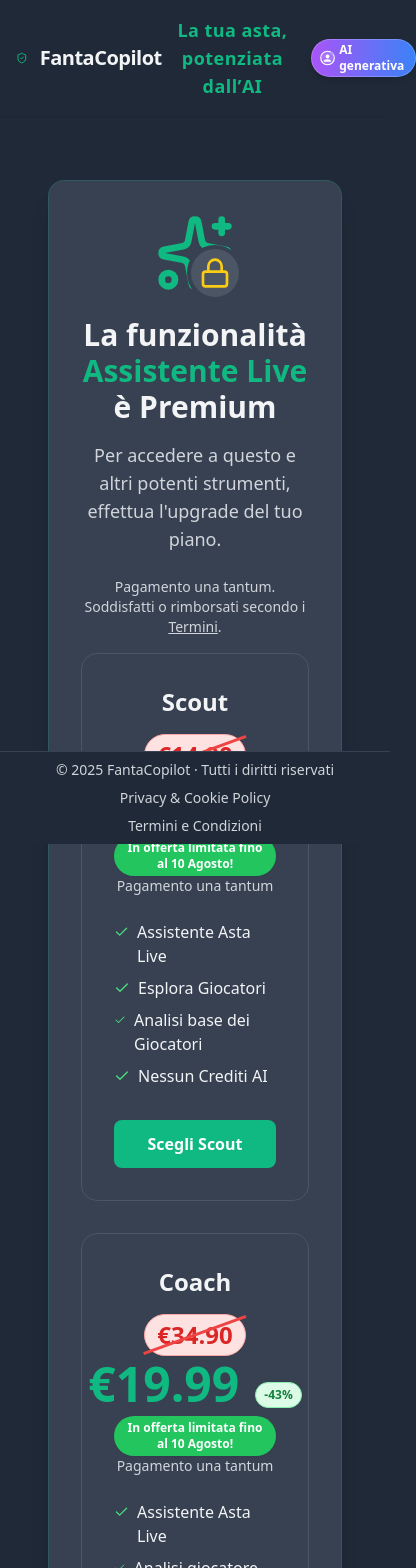
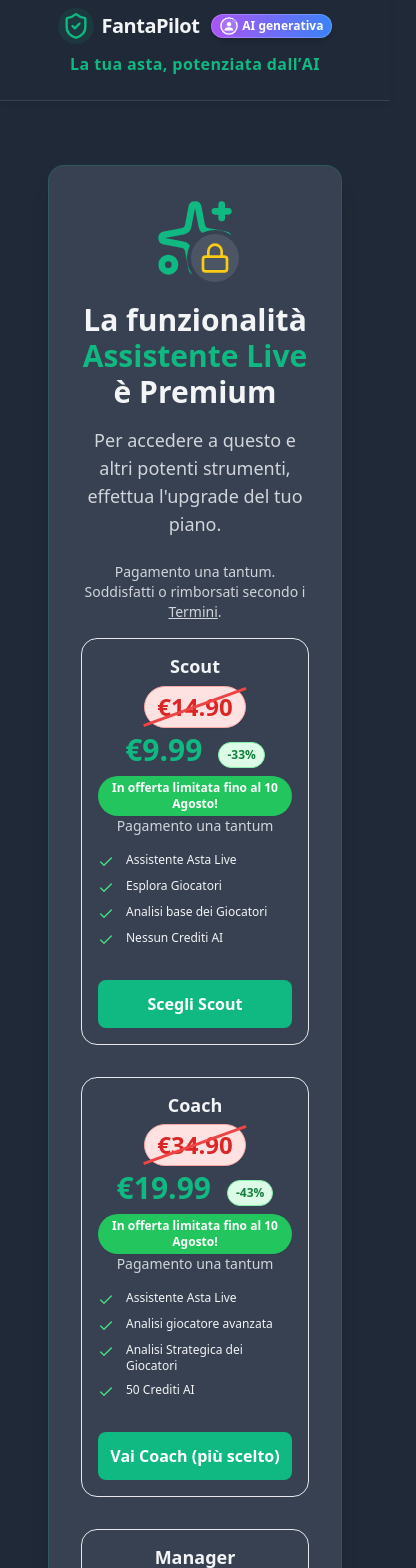
Before and after one commit to daniele21/fantacalcio_copilot, a React (Vite) app in the folder frontend/: page /auction in a window 390 px wide. Shown: the top 1568 px of the page, 416 px wide, since content can reach past the window. Built offline with nearby package versions, Linux system fonts and the light colour scheme; no server answers.

Commit message:
home responsive

```diff
--- a/frontend/App.tsx
+++ b/frontend/App.tsx
@@ -1,3 +1,4 @@
+// ...existing code...
 import React, { useState, useEffect, useCallback, useRef } from 'react';
 import { BrowserRouter, Routes, Route, Navigate } from 'react-router-dom';
 import { HomePage } from './components/HomePage';
@@ -16,8 +17,6 @@
 import { AIGenerativeBadge } from './components/shared/AIGenerativeBadge';
 import PrivacyPage from './components/PrivacyPage';
 import { CookieProvider } from './services/CookieContext';
-import { CookieBanner } from './components/CookieBanner';
-import { base_url } from './services/api';
 import Footer from './components/Footer';
 import TermsPage from './components/TermsPage';
 
@@ -29,6 +28,29 @@
 };
 
 const App: React.FC = () => {
+    // State for mobile header visibility
+    const [showHeader, setShowHeader] = useState(true);
+    const lastScrollY = useRef(0);
+
+    // Hide header on scroll down, show on scroll up (mobile only)
+    useEffect(() => {
+        const handleScroll = () => {
+            if (window.innerWidth >= 768) {
+                setShowHeader(true);
+                return;
+            }
+            const currentScrollY = window.scrollY;
+            if (currentScrollY > lastScrollY.current && currentScrollY > 40) {
+                setShowHeader(false); // scrolling down
+            } else {
+                setShowHeader(true); // scrolling up
+            }
+            lastScrollY.current = currentScrollY;
+        };
+        window.addEventListener('scroll', handleScroll);
+        return () => window.removeEventListener('scroll', handleScroll);
+    }, []);
+
     const { isLoggedIn, idToken, profile, handleSignOut, isGoogleAuthReady } = useAuth();
     const { fetchPlayers } = usePlayerApi();
     const [view, setView] = useState<'home' | 'app'>('home');
@@ -227,34 +249,43 @@
           <BrowserRouter>
             <div>
                                 {/* Header - always visible */}
-                <header className="bg-base-100 shadow-sm sticky top-0 z-40">
-                  <div className="container mx-auto px-4 sm:px-6 lg:px-8 py-4 flex items-center justify-between">
-                    <div className="flex items-center gap-3">
+                                                <header
+                                                    className={`bg-base-100 sticky top-0 z-40 w-full shadow-[0_2px_8px_0_rgba(0,0,0,0.04)] border-b border-base-200 transition-transform duration-300 ${showHeader ? 'translate-y-0' : '-translate-y-full'}`}
+                                                    style={{ willChange: 'transform' }}
+                                                >
+                                        <div className="container mx-auto px-2 xs:px-4 sm:px-6 lg:px-8 py-2 sm:py-3 flex flex-col sm:flex-row items-center sm:items-stretch gap-2 sm:gap-0 w-full">
+                                            {/* Logo and tagline (always centered) */}
+                                            <div className="flex flex-col xs:flex-row items-center gap-2 xs:gap-4 w-full justify-center sm:justify-start text-center sm:text-left">
+                                                <div className="flex items-center gap-2 xs:gap-3 w-full justify-center sm:justify-start">
+                                                    <span className="bg-brand-primary/10 rounded-full p-1 flex items-center justify-center">
                                                         <ShieldCheck className="w-7 h-7 text-brand-primary" />
+                                                    </span>
                                                     <button
                                                         type="button"
                                                         onClick={() => window.location.href = '/'}
-                        className="font-extrabold text-xl tracking-tight text-content-100 hover:text-brand-primary focus:outline-none bg-transparent border-none p-0 m-0 cursor-pointer"
+                                                        className="font-extrabold text-xl xs:text-2xl tracking-tight text-content-100 hover:text-brand-primary focus:outline-none bg-transparent border-none p-0 m-0 cursor-pointer"
                                                         style={{ background: 'none', border: 'none' }}
                                                         aria-label="Vai alla Home"
                                                     >
-                        FantaCopilot
+                                                        FantaPilot
                                                     </button>
-                      <div className="text-brand-primary text-lg font-semibold tracking-wide text-center md:text-center">
+                                                    <AIGenerativeBadge className="ml-1 xs:ml-2" />
+                                                </div>
+                                                <div className="text-brand-primary text-base xs:text-lg sm:text-xl font-semibold tracking-wide text-center sm:text-left w-full">
                                                                                                     La tua asta, potenziata dall’<strong>AI</strong>
                                                 </div>
-                      <AIGenerativeBadge className="ml-2" />
                                             </div>
-                    <div className="flex items-center gap-4">
+                                            {/* Profile and actions (right on desktop) */}
+                                            <div className="flex items-center gap-2 xs:gap-4 w-full sm:w-auto justify-center sm:justify-end mt-2 sm:mt-0 flex-shrink-0">
                                                 {profile && (
-                            <div className="flex items-center gap-3">
-                                <img src={profile.picture} alt={profile.name} className="w-8 h-8 rounded-full"/>
-                                <div className="hidden sm:block">
-                                    <p className="text-sm font-semibold">{profile.name}</p>
-                                    <p className="text-xs text-content-200 capitalize flex items-center gap-1">
+                                                    <div className="flex items-center gap-2 xs:gap-3 bg-base-200/60 px-2 py-1 rounded-lg shadow-sm">
+                                                        <img src={profile.picture} alt={profile.name} className="w-8 h-8 rounded-full border border-base-300"/>
+                                                        <div className="hidden xs:block">
+                                                            <p className="text-xs xs:text-sm font-semibold truncate max-w-[120px]">{profile.name}</p>
+                                                            <p className="text-[11px] xs:text-xs text-content-200 capitalize flex items-center gap-1 flex-wrap">
                                                                 {profile.plan || 'Free'} Plan
                                                                 {profile.plan === 'free' && (
-                                        <span className="ml-2 px-2 py-0.5 rounded bg-blue-500/20 text-blue-700 font-bold text-[11px] border border-blue-400/60 uppercase tracking-wider">DEMO</span>
+                                                                    <span className="ml-2 px-2 py-0.5 rounded bg-blue-500/20 text-blue-700 font-bold text-[10px] xs:text-[11px] border border-blue-400/60 uppercase tracking-wider">DEMO</span>
                                                                 )}
                                                                 <span className={`ml-2 font-bold ${profile.ai_credits === 0 ? 'text-red-500' : 'text-green-600'}`}>• {typeof profile.ai_credits === 'number' ? profile.ai_credits : 0} Crediti AI</span>
                                                             </p>
@@ -267,11 +298,9 @@
                                                 )}
                                                 {/* Settings and logout only if logged in */}
                                                 {isLoggedIn && (
-                         <>
-                           <button onClick={() => { handleSignOut(); window.location.reload(); }} className="px-3 py-1.5 text-sm font-semibold text-content-200 bg-base-200 rounded-md hover:bg-base-300">
+                                                    <button onClick={() => { handleSignOut(); window.location.reload(); }} className="px-2 xs:px-3 py-1.5 text-xs xs:text-sm font-semibold text-content-200 bg-base-200 rounded-md hover:bg-base-300 shadow-sm">
                                                         <LogOut className="w-4 h-4"/>
                                                     </button>
-                         </>
                                                 )}
                                             </div>
                                     </div>
@@ -287,7 +316,7 @@
                         <div className="text-center text-red-500 py-20">{error}</div>
                     ) : (
                         <Routes>
-                            <Route path="/" element={<HomePage onLogin={handleLogin} userPlan={userPlan} setUserPlan={setUserPlan}/>} />
+                            <Route path="/" element={<HomePage onLogin={handleLogin} userPlan={userPlan} />} />
                             <Route path="/privacy" element={<PrivacyPage />} />
                             <Route path="/terms" element={<TermsPage />} />
                             <Route path="/success" element={<SuccessPage />} />
--- a/frontend/components/Footer.tsx
+++ b/frontend/components/Footer.tsx
@@ -3,13 +3,13 @@
 
 const Footer: React.FC = () => {
   return (
-    <footer className="fixed bottom-0 left-0 w-full z-50 bg-base-100 border-t border-base-200 text-content-200 text-sm py-2 px-4 flex flex-col md:flex-row items-center justify-center gap-2 md:gap-4 shadow-none">
+    <footer className="w-full z-50 bg-base-100 border-t border-base-200 text-content-200 text-xs xs:text-sm py-2 px-2 xs:px-4 flex flex-col xs:flex-row items-center justify-center gap-1 xs:gap-2 md:gap-4 shadow-none">
       <span>
         © {new Date().getFullYear()} FantaCopilot · Tutti i diritti riservati
       </span>
-      <span className="hidden md:inline">|</span>
+      <span className="hidden xs:inline">|</span>
       <Link to="/privacy" className="hover:underline">Privacy & Cookie Policy</Link>
-      <span className="hidden md:inline">|</span>
+      <span className="hidden xs:inline">|</span>
       <Link to="/terms" className="hover:underline">Termini e Condizioni</Link>
     </footer>
   );
--- a/frontend/components/PlanCard.tsx
+++ b/frontend/components/PlanCard.tsx
@@ -31,7 +31,7 @@
   return (
     <div
       className={clsx(
-        "relative bg-base-200 p-8 rounded-2xl border border-base-300 w-full max-w-xs flex flex-col",
+        "relative bg-base-200 p-4 xs:p-5 sm:p-8 rounded-2xl border w-full flex flex-col transition-shadow duration-200 hover:shadow-lg",
         plan.recommended && "ring-2 ring-brand-primary scale-105",
         isCurrent && "opacity-80"
       )}
@@ -46,18 +46,18 @@
           Il tuo piano attuale
         </span>
       )}
-      <h3 className="text-2xl font-bold text-content-100">{plan.name}</h3>
-      <div className="relative mt-4 flex flex-col items-center justify-center min-h-[3.5rem]">
+  <h3 className="text-lg xs:text-xl sm:text-2xl font-bold text-content-100 text-center break-words leading-tight">{plan.name}</h3>
+  <div className="relative mt-2 xs:mt-3 sm:mt-4 flex flex-col items-center justify-center min-h-[3.5rem]">
         {hasDiscount && originalPriceLabel && (
           <span className="relative inline-flex items-center px-3 py-1 mb-1 rounded-full bg-red-100 border border-red-300 text-red-600 text-2xl font-bold shadow-sm animate-fade-in old-price-slash">
             {originalPriceLabel}
             <span className="slash-diagonal" aria-hidden="true"></span>
           </span>
         )}
-        <div className="flex items-end justify-center gap-2">
-          <span className="text-5xl font-extrabold text-brand-primary">{priceLabel}</span>
+        <div className="flex items-end justify-center gap-2 flex-wrap">
+          <span className="text-3xl xs:text-4xl sm:text-5xl font-extrabold text-brand-primary">{priceLabel}</span>
           {hasDiscount && (
-            <span className="ml-2 px-2 py-1 rounded-full bg-green-100 text-green-700 text-xs font-bold border border-green-300 animate-pop-in">
+            <span className="ml-2 px-2 py-1 rounded-full bg-green-100 text-green-700 text-xs font-bold border border-green-300 animate-pop-in whitespace-nowrap">
               -{Math.round(100 - (price / plan.originalPrice!) * 100)}%
             </span>
           )}
@@ -76,11 +76,11 @@
         </p>
       )}
 
-      <ul className="mt-6 space-y-2 text-left flex-1">
+      <ul className="mt-4 xs:mt-5 sm:mt-6 space-y-2 text-left flex-1 min-w-0">
         {plan.features.map((f) => (
-          <li key={f} className="flex items-start">
-            <Check className="w-4 h-4 text-green-400 mt-1 mr-2" />
-            <span>{f}</span>
+          <li key={f} className="flex items-start text-xs xs:text-sm sm:text-sm gap-2">
+            <Check className="w-4 h-4 text-green-400 mt-0.5 mr-1 flex-shrink-0" />
+            <span className="break-words min-w-0">{f}</span>
           </li>
         ))}
       </ul>
--- /dev/null
+++ b/frontend/global.d.ts
@@ -0,0 +1,6 @@
+export {};
+declare global {
+  interface Window {
+    google?: any;
+  }
+}
```
Also changed, not shown: frontend/components/HomePage.tsx (+22 -23 lines), frontend/package.json (+4 -4 lines), 1 other file (tests, documents, lock files or other folders). Lines whose indentation alone changed are shown as unchanged.
